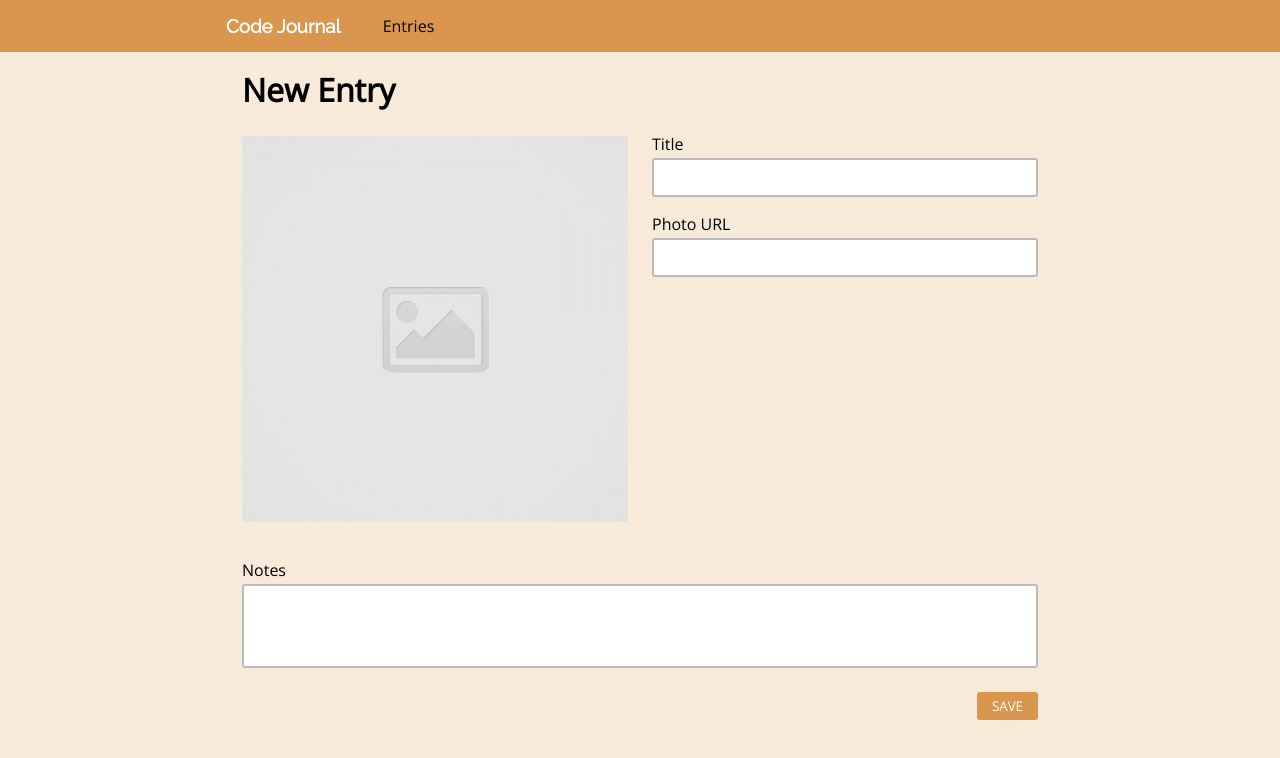
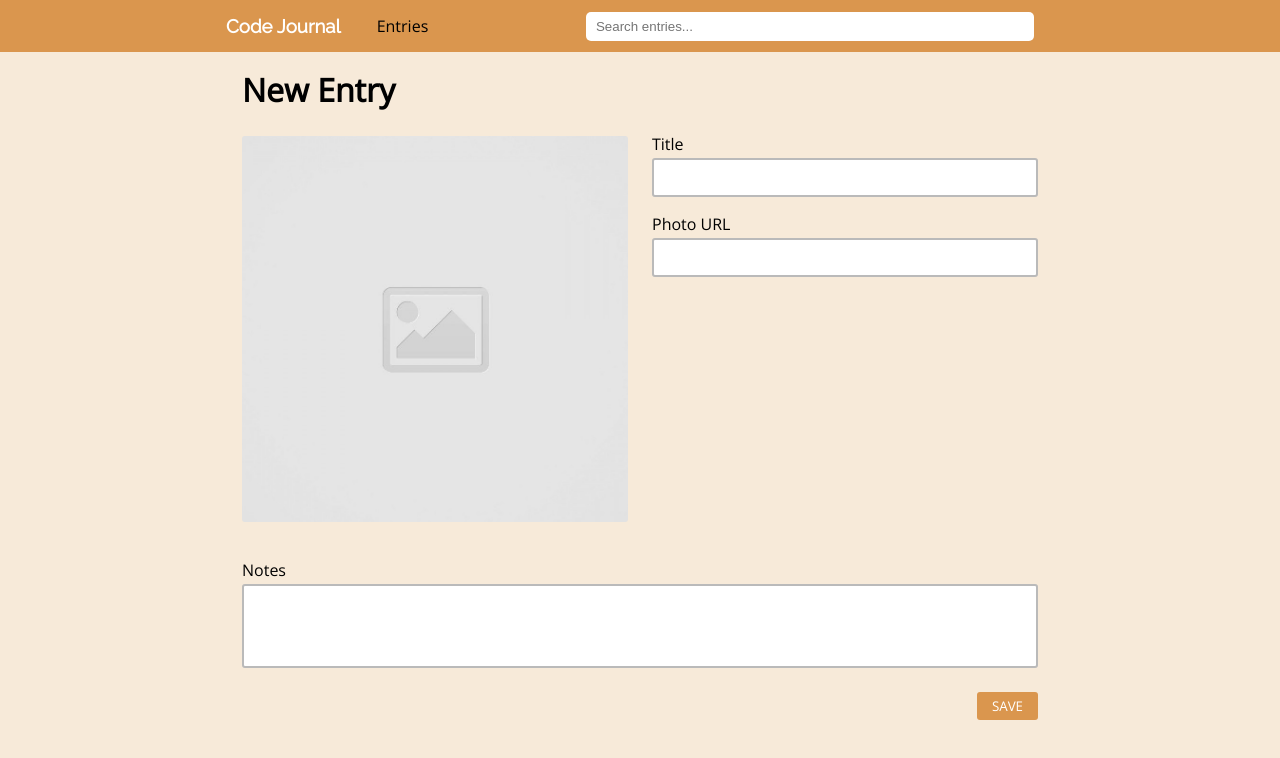
Before and after one commit to nathan-uch/code-journal, a website: page index.html in a window 1280 px wide. Drawn offline with nearby package versions, Linux system fonts and the light colour scheme.

Commit message:
Added search bar to the navbar. #5

```diff
--- a/css/styles.css
+++ b/css/styles.css
@@ -51,12 +51,36 @@ header {
   color: white;
 }
 
+.page-header > h3 {
+  min-width: 115px;
+}
+
+.navbar {
+  width: 80%;
+  display: flex;
+  align-items: center;
+  justify-content: space-between;
+  gap: 0.5rem;
+}
+
 .navbar-link {
-  margin-left: 30px;
+  flex: 1 1 auto;
+  margin: 0 1.5rem;
 }
 
 .header-anchors:visited {
   color: white;
+}
+
+.navbar-search-box {
+  flex: 2 1 auto;
+}
+
+#search-entries {
+  padding: 7px 10px;
+  border: none;
+  border-radius: 5px;
+  margin: 0;
 }
 
 /* FORM */
--- a/index.html
+++ b/index.html
@@ -24,6 +24,11 @@
       <ul class="navbar">
         <li class="navbar-link">
           <a href="#entries" class="header-anchors">Entries</a>
+        </li>
+        <li class="navbar-search-box">
+          <label for="search-entries">
+            <input type="search" name="q" id="search-entries" placeholder="Search entries...">
+          </label>
         </li>
       </ul>
     </div>
```
